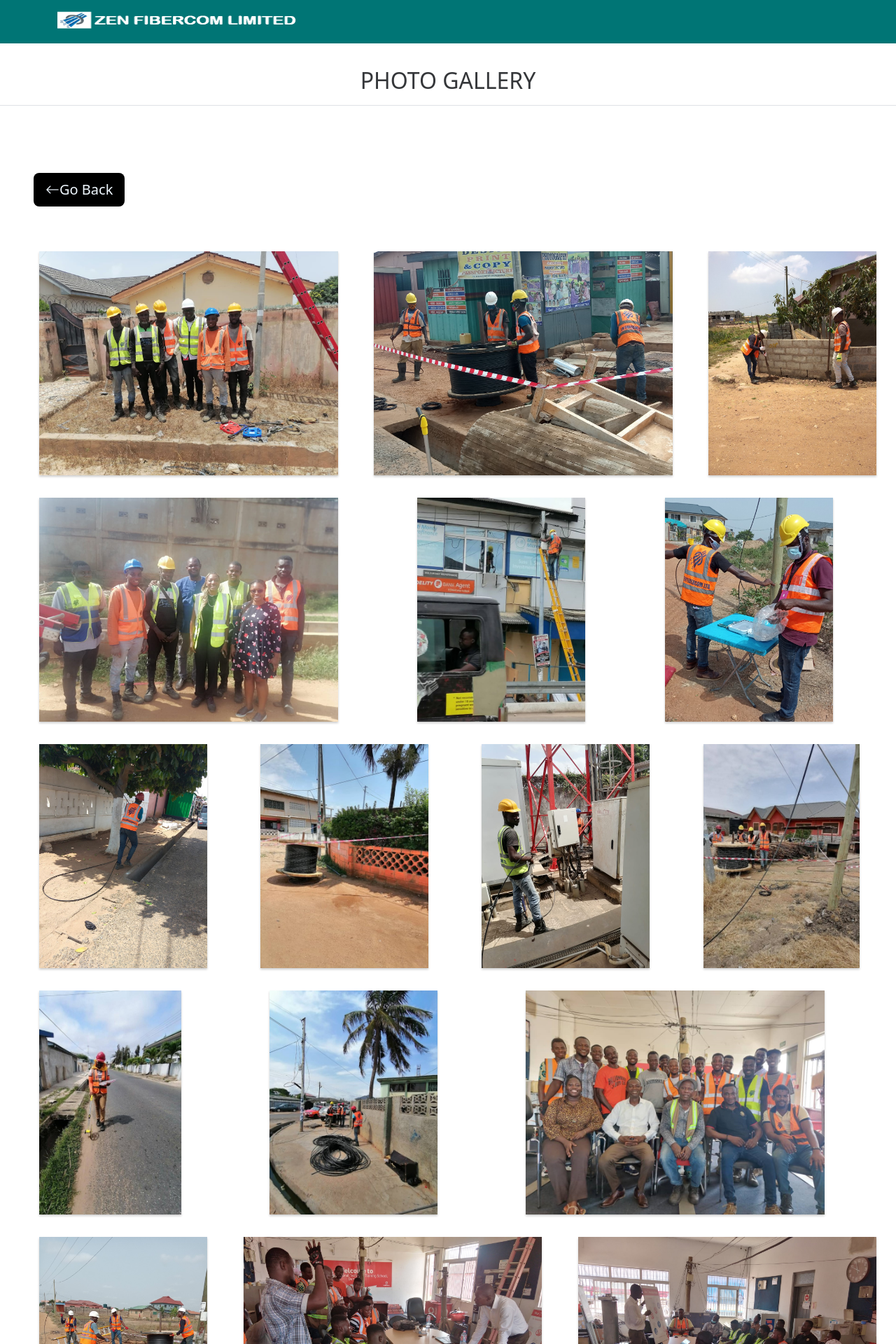
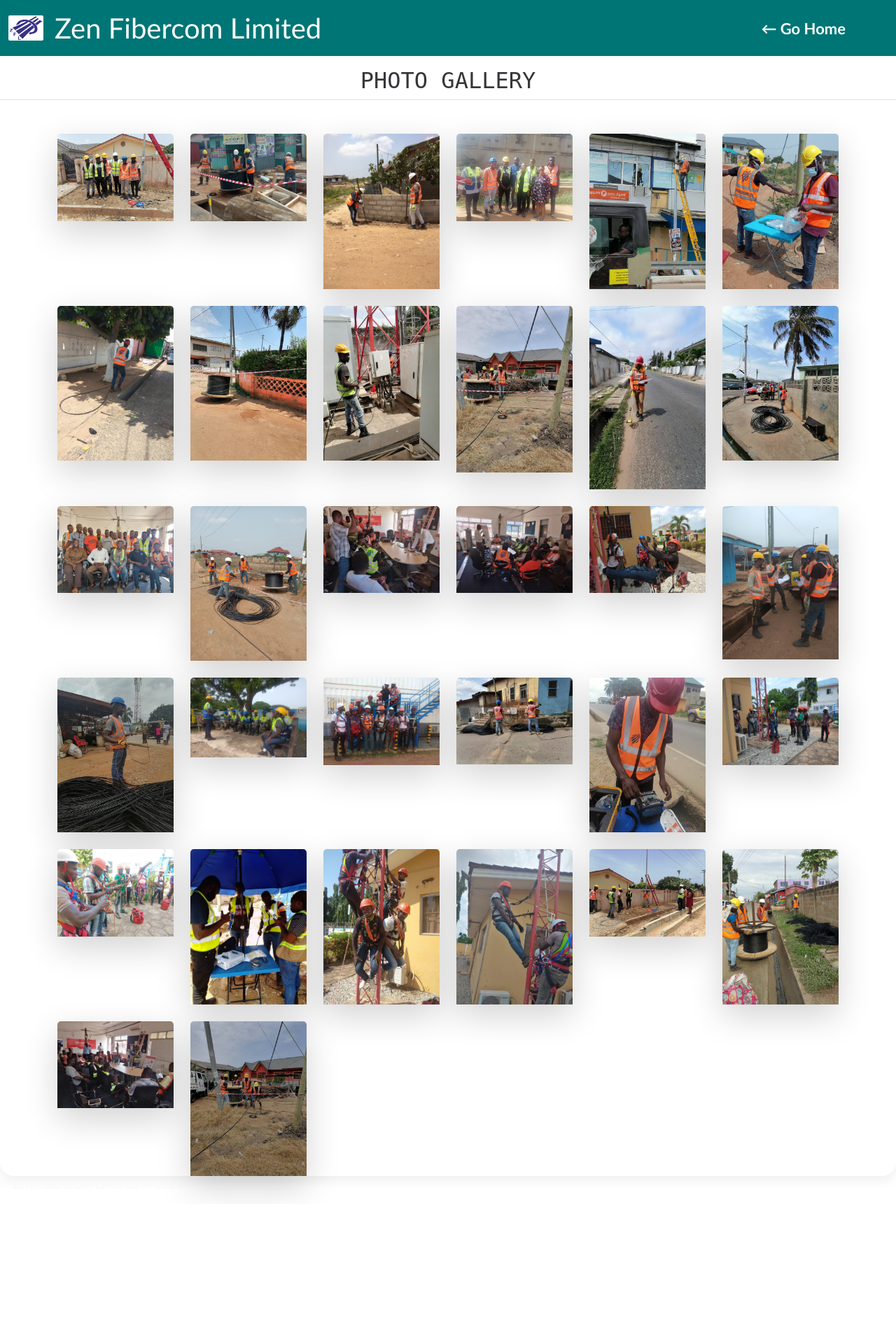
Before and after one commit to agoetee/zenfiber, a PHP site: page /gallery.html in a window 1280 px wide. Shown: the top 1920 px of the page at 70% size. After the commit the page ends 1709 px from the top, so only its background shows below. Run offline with PHP 8.4, Linux system fonts and the light colour scheme.

Commit message:
feat: Finishing up with gallery and main page footer

```diff
--- a/gallery.html
+++ b/gallery.html
@@ -11,74 +11,52 @@
 	<link rel="stylesheet" type="text/css" href="gallerystyle.css">
 
 	<title>ZEN FIBERCOM</title>
-	<link rel="icon" type="image/x-icon" href=".\img\icon.png">
+	<link rel="icon" type="image/x-icon" href="./img/favicon.ico">
+	<link rel="icon" type="image/png" sizes="32x32" href="./img/favicon.png">
 </head>
 <body>
+	<script src="gallery.js"></script>
 	<!-- Navbar area -->
-	<nav class="navbar navbar-expand-lg navbar-dark fixed-top">
-		<div class="container">
-			<a href="index.html" class="navbar-brand"><img src=".\img\iconAndName.gif" class="img-responsive"  alt="Navbar image & title"/></a>
+	<nav class="navbar navbar-expand-lg navbar-dark px-2 d-flex justify-content-between">
+		<div class=" d-flex align-items-center px-1">
+			<a href="./index.html" class="navbar-brand "><img src="./img/zenfiber_logo.jpeg" style="width: 50px; height: 100px; border-radius: 2px;"  alt="Navbar image & title"/></a>
+			<h1 class="d-none d-md-flex pt-2" style="color: white; font-family: 'Trebuchet MS', 'Lucida Sans Unicode', 'Lucida Grande', 'Lucida Sans', Arial, sans-serif;">Zen Fibercom Limited</h1>
+		</div>
+		<div id="home">
+			<a id="to-home" href="./index.html">&LeftArrow; Go Home</a>
 		</div>
 	</nav>
 
 	<!-- GALLERY SECTION -->
+	<main>
+		<div class="space mt-5" style="margin-top: 100px;">
+			<div class="row pt-5">
+				<div class="col-12">
+					<h2 class="text-center border-bottom mb-5 pb-2" style="font-family:monospace;">PHOTO GALLERY</h2>
+				</div>
+			</div>
 
-	<div class="space mt-5">
-		<div class="row pt-5">
-			<div class="col-12">
-				<h2 class="text-center border-bottom mb-5 pb-3">PHOTO GALLERY</h2>
+		<section id="grid-section" class="container">
+			<div class="row g-4 z-1" id="imageContainer">
+				<div class="col-6 col-sm-4 col-md-3 col-lg-2">
+					<div class="card border-0 shadow-lg z-1">
+						<img  id="pictures" src=".\img\working\financeVisit1.jpeg" alt="financeVisit1" class="card-img-top rounded-2xl img-hover z-1">
+					</div>
+				</div>
+
+				<!-- Add more items as needed -->
 			</div>
-		</div>
-		<div class="row">
-			<div class="col-12">
-				<button class="btn topBtn btn-lg m-5" type="button" ><i class="bi bi-arrow-left"></i><a href="index.html">Go Back</a></button>
-			</div>
-		</div>
-
-		<!-- Just add the image into the list and follow the class -->
-		<ul>
-			<li><img class="thelist" src=".\img\working\financeVisit1.jpeg" alt="financeVisit1"/></li>
-			<li><img class="thelist" src=".\img\working\cableStart.jpg" alt="cable start"/></li>
-			<li><img class="thelist" src=".\img\working\digging.jpg" alt="digging"/></li>
-			<li><img class="thelist" src=".\img\working\legalVisit.jpeg" alt="legalVisit"/></li>
-			<li><img class="thelist" src=".\img\working\height.jpg" alt="height"/></li>
-			<li><img class="thelist" src=".\img\working\splice.jpg" alt="splice"/></li>
-			<li><img class="thelist" src=".\img\working\pulling.jpg" alt="pulling"/></li>
-			<li><img class="thelist" src=".\img\working\drumIdle.jpg" alt="drum Idle"/></li>
-			<li><img class="thelist" src=".\img\working\cellCite.jpeg" alt="cellCite"/></li>
-			<li><img class="thelist" src=".\img\working\cableStart1.jpg" alt="cable start"/></li>
-			<li><img class="thelist" src=".\img\working\survey.jpg" alt="survey"/></li>
-			<li><img class="thelist" src=".\img\working\uncoil2.jpg" alt="uncoil 2"/></li>
-			<li><img class="thelist" src=".\img\working\trainingVodafone.jpg" alt="vodafone training"/></li>
-			<li><img class="thelist" src=".\img\working\uncoil1.jpg" alt="uncoil 1"/></li>
-			<li><img class="thelist" src=".\img\working\trainingVodafone2.jpg" alt="training vodafone2"/></li>
-			<li><img class="thelist" src=".\img\working\trainingVodafone1.jpg" alt="training vodafone1"/></li>
-			<li><img class="thelist" src=".\img\working\watTraining4.jpg" alt="watTraining4"/></li>
-			<li><img class="thelist" src=".\img\working\sunyani.jpg" alt="sunyani"/></li>
-			<li><img class="thelist" src=".\img\working\midUncoil1.png" alt="midUncoil1"/></li>
-			<li><img class="thelist" src=".\img\working\tema.jpg" alt="tema"/></li>
-			<li><img class="thelist" src=".\img\working\watTraining3.jpg" alt="watTraining3"/></li>
-			<li><img class="thelist" src=".\img\working\midUncoil2.jpg" alt="midUncoil2"/></li>
-			<li><img class="thelist" src=".\img\working\our_work2.jpg" alt="our_work2"/></li>
-			<li><img class="thelist" src=".\img\working\watTraining1.jpg" alt="watTraining1"/></li>
-			<li><img class="thelist" src=".\img\working\watTraining2.jpg" alt="watTraining2"/></li>
-			<li><img class="thelist" src=".\img\working\splice1.jpeg" alt="splice1"/></li>
-			<li><img class="thelist" src=".\img\working\watTraining5.jpg" alt="watTraining5"/></li>
-			<li><img class="thelist" src=".\img\working\watTraining6.jpg" alt="watTraining6"/></li>
-			<li><img class="thelist" src=".\img\working\financeVisit.jpeg" alt="financeVisit"/></li>
-			<li><img class="thelist" src=".\img\working\uncoil.jpg" alt="uncoil"/></li>
-			<li><img class="thelist" src=".\img\working\trainingVodafone3.jpg" alt="trainingVodafone3"/></li>
-			<li><img class="thelist" src=".\img\working\startCable.jpg" alt="startCable"/></li>
-		</ul>
-	</div>
-
-	<div class="row">
-		<div class="col-12">
-			<button class="btn topBtn btn-lg m-5" type="button" ><i class="bi bi-arrow-left"></i><a href="index.html">Go Back</a></button>
-		</div>
-	</div>
+		</section>
+	</main>
 
 
+	<a class="p-2 rounded-2" type="button" id="to-top" href="#" >Back To Top &uarr;</a>
+
+	<!-- FOOTER SECTION -->
+	<footer class="w-100 workCard-text text-light" id="footer">
+		<div>
+			<p class="footer-text stay-middle align-self-center">&copy; ZEN FIBERCOM LIMITED &mdash; 2024</p>
+	</footer>
 <!-- GALLERY SECTION -->
 
 </body>
--- /dev/null
+++ b/gallery.js
@@ -0,0 +1,102 @@
+const imageLinks=[
+  "./img/working/financeVisit1.jpeg",
+  "./img/working/cableStart.jpg",
+  "./img/working/digging.jpg",
+  "./img/working/legalVisit.jpeg",
+  "./img/working/height.jpg",
+  "./img/working/splice.jpg",
+  "./img/working/pulling.jpg",
+  "./img/working/drumIdle.jpg",
+  "./img/working/cellCite.jpeg",
+  "./img/working/cableStart1.jpg",
+  "./img/working/survey.jpg",
+  "./img/working/uncoil2.jpg",
+  "./img/working/trainingVodafone.jpg",
+  "./img/working/uncoil1.jpg",
+  "./img/working/trainingVodafone2.jpg",
+  "./img/working/trainingVodafone1.jpg",
+  "./img/working/watTraining4.jpg",
+  "./img/working/sunyani.jpg",
+  "./img/working/midUncoil1.png",
+  "./img/working/tema.jpg",
+  "./img/working/watTraining3.jpg",
+  "./img/working/midUncoil2.jpg",
+  "./img/working/our_work2.jpg",
+  "./img/working/watTraining1.jpg",
+  "./img/working/watTraining2.jpg",
+  "./img/working/splice1.jpeg",
+  "./img/working/watTraining5.jpg",
+  "./img/working/watTraining6.jpg",
+  "./img/working/financeVisit.jpeg",
+  "./img/working/uncoil.jpg",
+  "./img/working/trainingVodafone3.jpg",
+  "./img/working/startCable.jpg",
+]
+
+const imageAlts=[
+  "finance Visit",
+  "cable start",
+  "digging",
+  "Legal Visit",
+  "Height",
+  "Splice",
+  "Pulling",
+  "Drum Idle",
+  "CellCite",
+  "Cable Start",
+  "Survey",
+  "Uncoiling 2",
+  "Vodafone Training",
+  "Uncoiling 1",
+  "Vodafone Training",
+  "Vodafone Training",
+  "Wat Training",
+  "Sunyani Work",
+  "Mid Uncoil",
+  "Tema Work",
+  "Wat Training",
+  "Mid Uncoil",
+  "Our Work",
+  "Wat Training",
+  "Wat Training",
+  "Splice",
+  "Wat Training",
+  "Wat Training",
+  "Finance Visit",
+  "Uncoil",
+  "Vodafone Training",
+  "Start Cable"
+]
+
+
+document.addEventListener('DOMContentLoaded', function() {
+  const imgContainer = document.getElementById('imageContainer');
+
+  for (let i = 1; i < 32; i++){
+      const clone = imgContainer.firstElementChild.cloneNode(true);
+      const clonedImage = clone.querySelector('img');
+      clonedImage.src = imageLinks[i];
+      clonedImage.alt = imageAlts[i];
+      clonedImage.loading='lazy';
+      imgContainer.appendChild(clone);
+  }
+});
+
+// To Top button
+
+document.addEventListener("DOMContentLoaded", () => {
+  const toTopButton = document.getElementById('to-top');
+
+  window.addEventListener('scroll', () => {
+    if (window.scrollY > 200) { // Adjust this value to your needs
+      toTopButton.style.display = 'block';
+    } else {
+      toTopButton.style.display = 'none';
+    }
+  });
+
+  toTopButton.addEventListener('click', (e) => {
+    e.preventDefault();
+    window.scrollTo({ top: 0, behavior: 'smooth' });
+  });
+});
--- a/gallerystyle.css
+++ b/gallerystyle.css
@@ -48,11 +48,73 @@
     vertical-align: bottom;
 }
 li img {
+    max-width: 300px;
     transition: 0.2s ease-in-out;
     box-shadow: 0 2px 3px rgba(0,0,0,0.2);
 }
 li img:hover {
-    transform: scale(1.5);
+    transform: scale(1.12);
     box-shadow: 0 8px 15px rgba(0,0,0,0.3);
 }
+
+img{
+    z-index: 1;
+}
 /*Flexbox*/
+.navbar{
+    position: fixed;
+    top:0;
+    width:100%;
+    z-index: 20;
+}
+
+/* To Home */
+#to-home{
+    font-family: 'Gill Sans', 'Gill Sans MT', Calibri, 'Trebuchet MS', sans-serif;
+    color: white;
+    font-size: 22px;
+    font-weight:600;
+    text-decoration: none;
+}
+
+@media (min-width: 992px){
+
+    #home{
+        margin-right: 4em ;
+        transition-duration: .3s;
+    }
+
+    #home:hover{
+        transform:scale(1.12);
+        text-shadow: 2px 2px 4px black;
+    }
+
+    #home:active{
+        transform: scale(.90);
+        text-shadow: none;
+    }
+}
+
+/* To Top */
+#to-top{
+	position: fixed;
+    z-index: 10;
+	display:none;
+	right: 2vw;
+	bottom: 2vh;
+	background-color: #004646;
+	color: aliceblue;
+	font-weight: bold;
+	text-decoration: none;
+	transition-duration: .4s;
+}
+
+#to-top:hover{
+	background-color: #79d5d5;
+	color: black;
+	scale: 1.13;
+}
+
+#to-top:active{
+	scale: .90;
+}
```
Also changed, not shown: index.html (+24 -17 lines), script.js (+47 -3 lines), style.css (+48 -0 lines).
